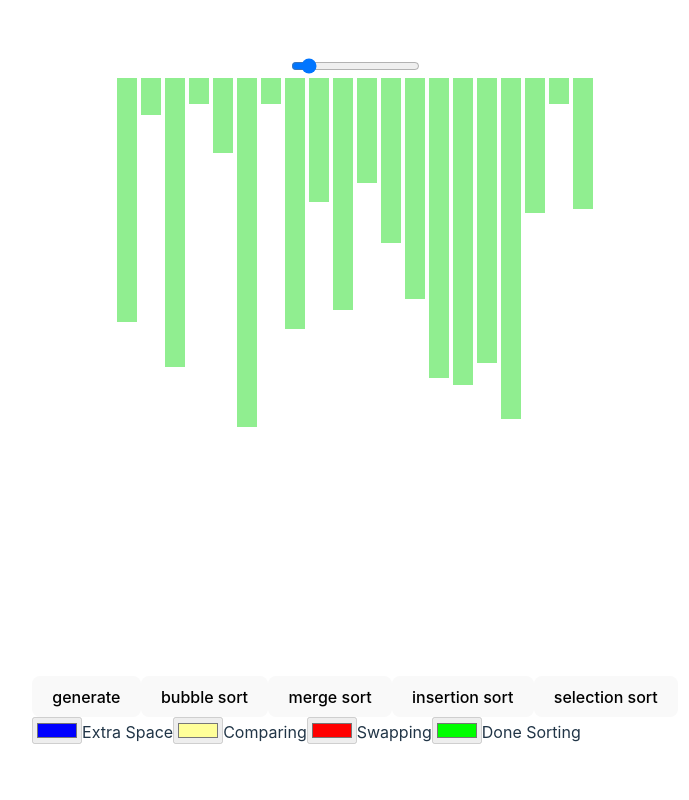
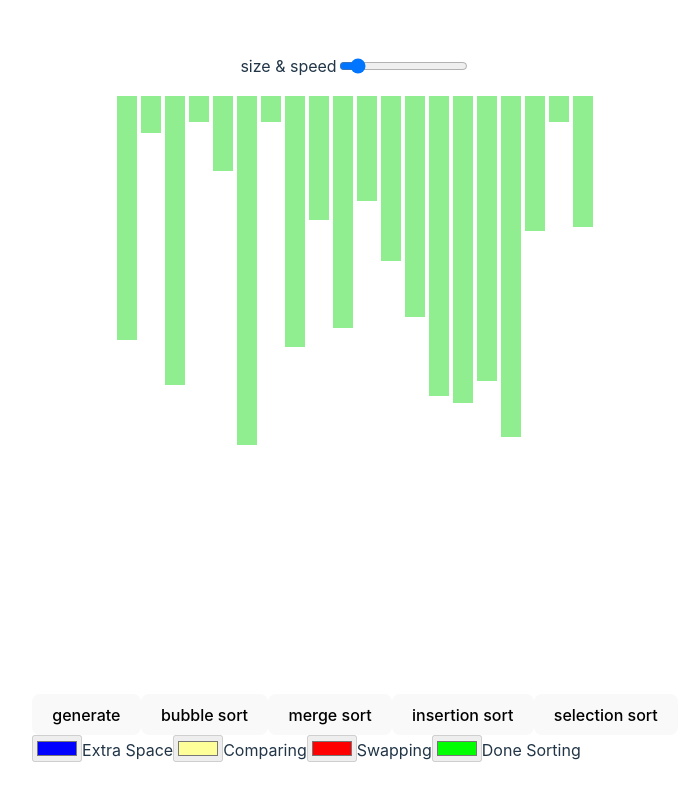
Before and after one commit to SunilKuYadav/ComprehendDSA, a React (Vite) app: page / in a window 1280 px wide. Shown: the whole page, without its empty margins (285-974 px from the left). Built offline with nearby package versions, Linux system fonts and the light colour scheme.

Commit message:
Update: styles and formatting

```diff
--- a/src/App.tsx
+++ b/src/App.tsx
@@ -33,7 +33,9 @@ function App() {
 
   const updateData = () => {
     // update timer
-    if (count >= 100) {
+    if (count >= 200) {
+      timer = 5;
+    } else if (count >= 100) {
       timer = 10;
     } else if (count >= 80) {
       timer = 30;
@@ -96,6 +98,14 @@ function App() {
 
   return (
     <div className="App">
+      <div
+        style={{
+          display: "flex",
+          justifyContent: "center",
+          alignItems: "center",
+        }}
+      >
+        <p>size & speed</p>
         <input
           disabled={btnState}
           type="range"
@@ -105,6 +115,7 @@ function App() {
           value={count}
           onChange={handleSizeChange}
         />
+      </div>
       <div
         style={{
           display: "flex",
--- a/src/utils/sorting/selectionSorting.ts
+++ b/src/utils/sorting/selectionSorting.ts
@@ -21,15 +21,24 @@ export const selectionSort = async (
       await wait(timer);
 
       if (arr[j].number < arr[minIndex].number) {
+        if (minIndex !== i) {
+          arr[minIndex] = { ...arr[minIndex], color: inactive };
+          stepData(arr);
+          await wait(timer);
+        }
+
         minIndex = j;
+
         arr[minIndex] = { ...arr[minIndex], color: swapped };
         stepData(arr);
         await wait(timer);
       }
 
-      arr[j] = { ...arr[j], color: inactive };
-      stepData(arr);
-      await wait(timer);
+      if (j !== minIndex) {
+        arr[j] = { ...arr[j], color: inactive };
+        stepData(arr);
+        await wait(timer);
+      }
     }
 
     arr[minIndex] = { ...arr[minIndex], color: swapped };
```
Lines whose indentation alone changed are shown as unchanged.
